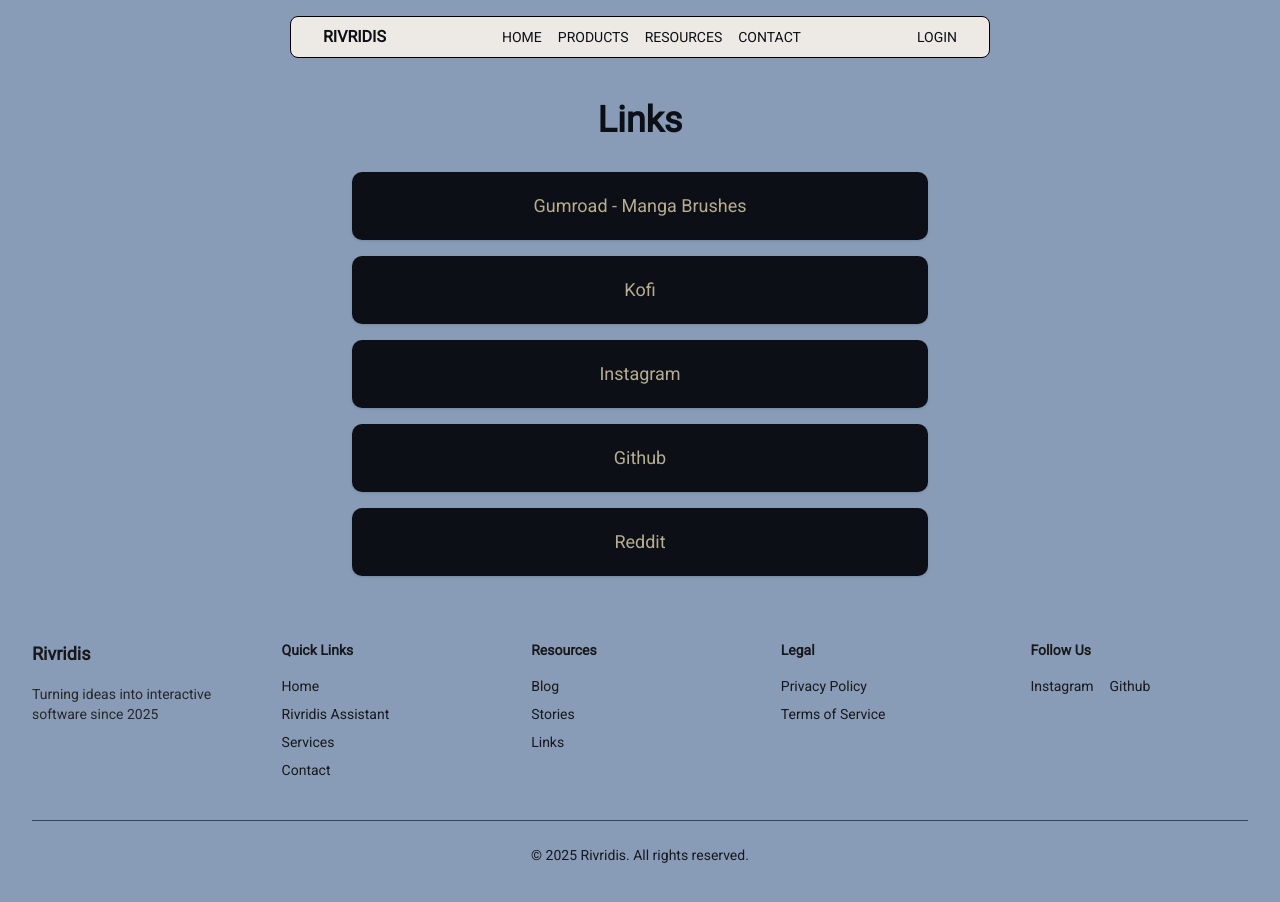
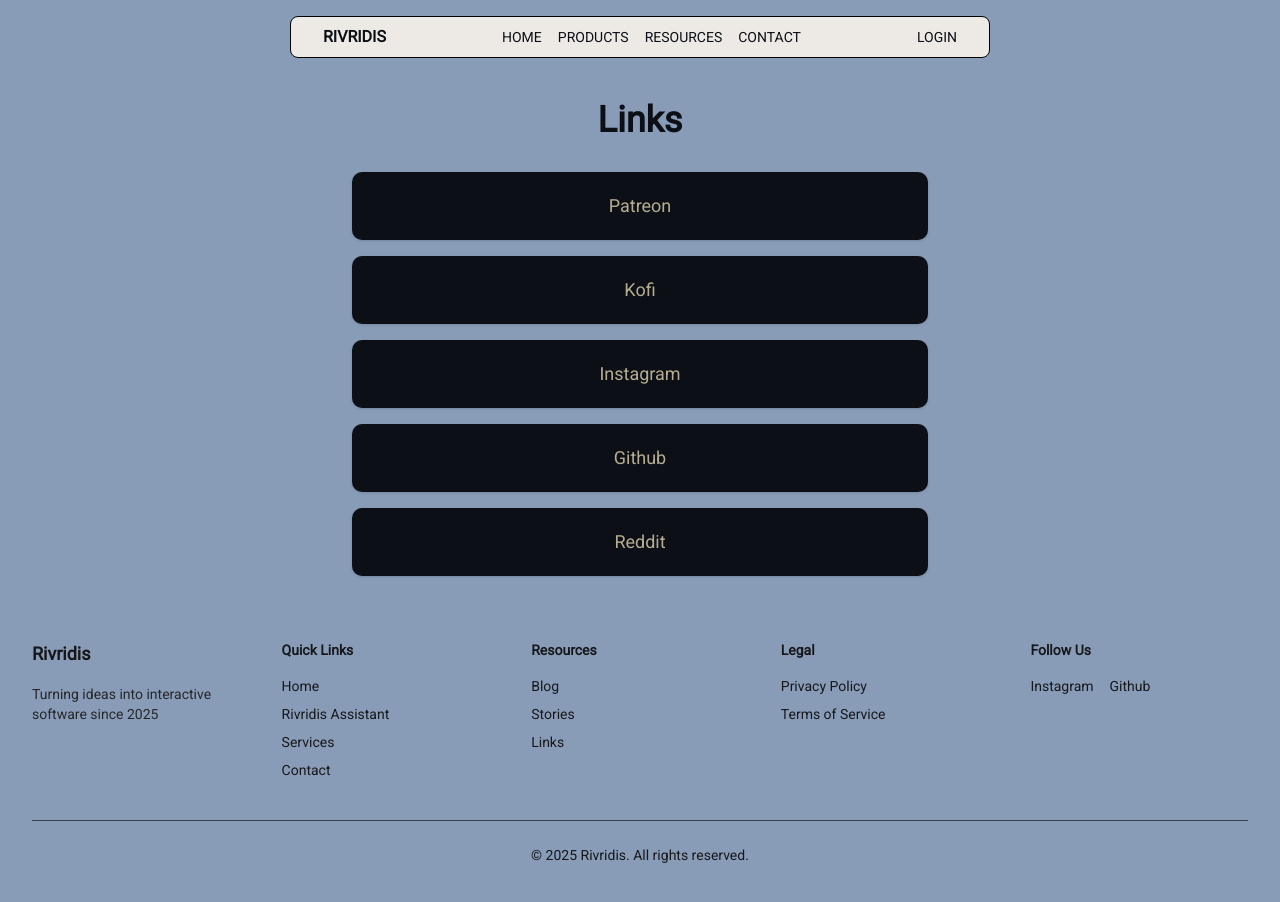
Before and after one commit to Rivridis/rivridis-website, a Next.js app: page /links in a window 1280 px wide. Shown: the top 902 px of the page. Built offline with nearby package versions, Linux system fonts and the light colour scheme.

Commit message:
link update

```diff
--- a/src/app/links/page.js
+++ b/src/app/links/page.js
@@ -13,8 +13,8 @@
                 <h1 className="text-4xl font-bold mb-8 mt-25 text-[#0C1016]">Links</h1>
                 <div className="space-y-4 w-full max-w-xl text-center">
                     <div className="bg-[#0C1016] rounded-lg shadow p-5">
-                        <Link href="https://rivridis.gumroad.com/l/ProcreateMangaTools" className="block text-lg text-[#b6ad90] hover:underline">
-                            Gumroad - Manga Brushes
+                        <Link href="https://www.patreon.com/c/Rivridis" className="block text-lg text-[#b6ad90] hover:underline">
+                            Patreon
                         </Link>
                     </div>
                     <div className="bg-[#0C1016] rounded-lg shadow p-5">
```
